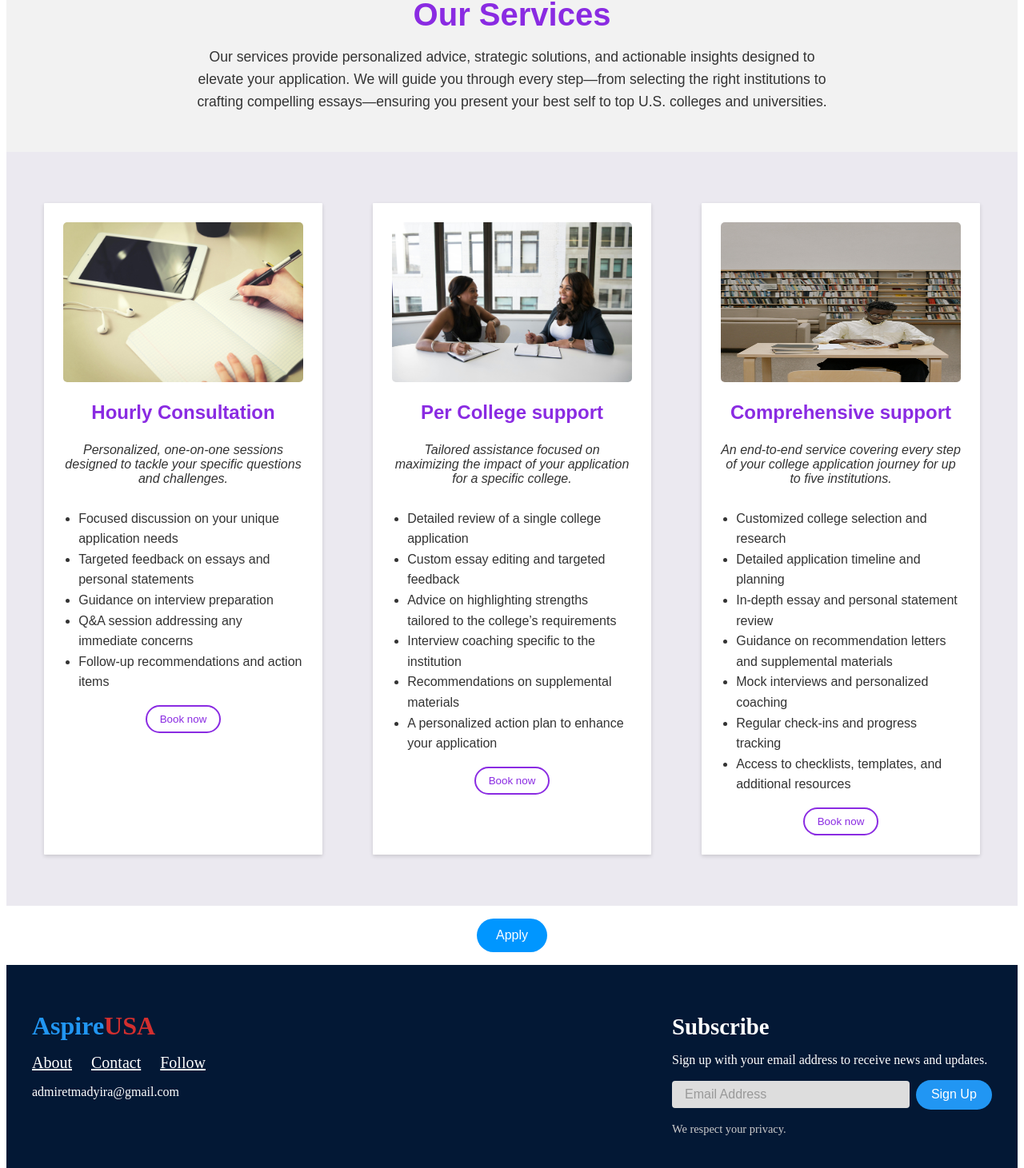
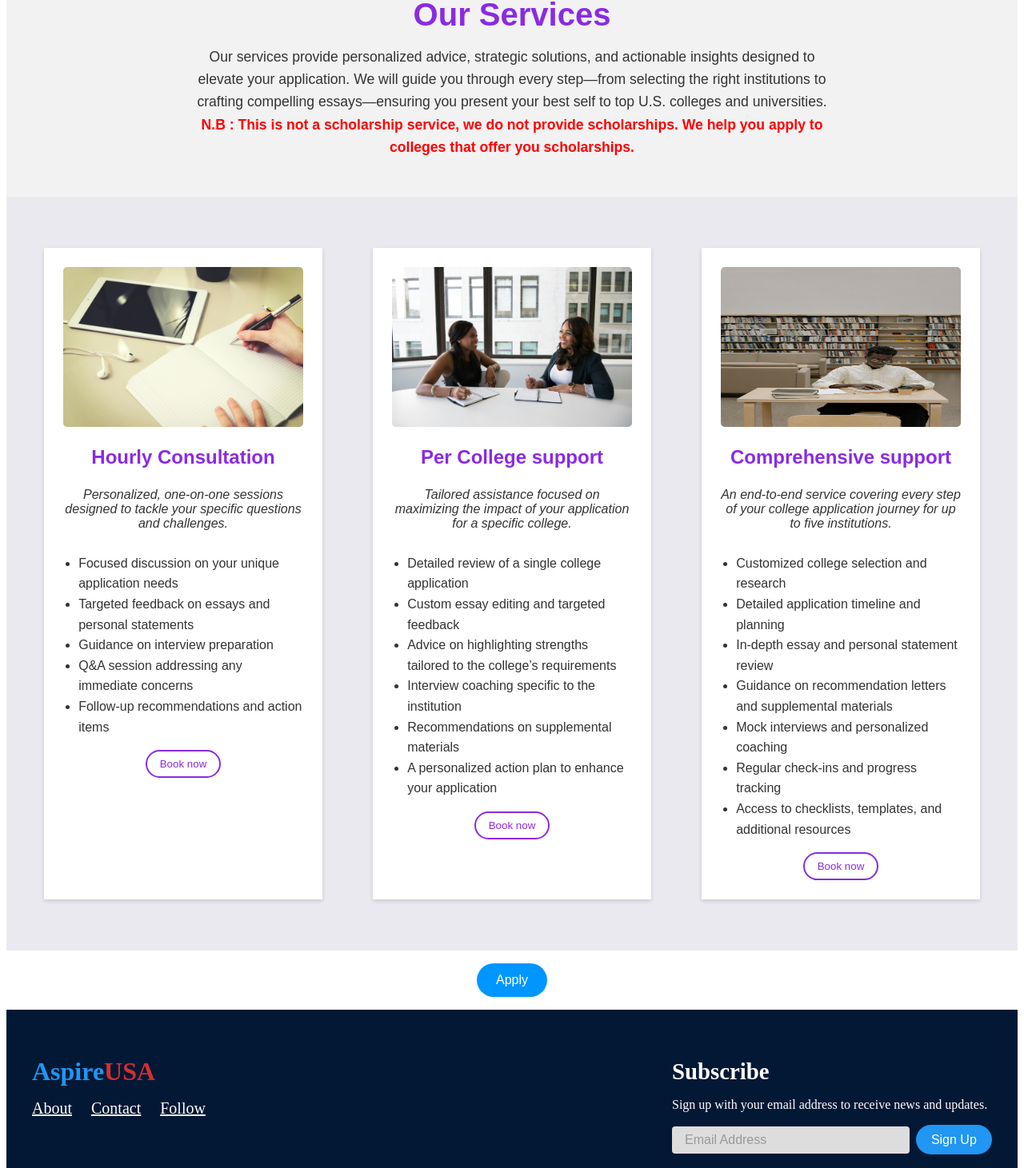
Before and after one commit to Mireinstein/AspireUS, a Next.js app: page /services in a window 1280 px wide. Shown: the part 173-1634 px from the top of the page at 80% size. Built offline with nearby package versions, Linux system fonts and the light colour scheme.

Commit message:
Update disclaimer

```diff
--- a/components/Footer.js
+++ b/components/Footer.js
@@ -21,7 +21,7 @@ export default function Footer() {
           </div>
 
           {/* Contact Info */}
-          <p className={styles.contactInfo}>admiretmadyira@gmail.com</p>
+          {/* <p className={styles.contactInfo}>admiretmadyira@gmail.com</p> */}
           {/* <p className={styles.contactInfo}>(555) 555-5555</p> */}
         </div>
 
--- a/pages/services.js
+++ b/pages/services.js
@@ -14,6 +14,9 @@ export default function Services() {
           designed to elevate your application. We will guide you through
           every step—from selecting the right institutions to crafting compelling essays—ensuring
           you present your best self to top U.S. colleges and universities.
+          <p style={{ color: 'red', fontWeight: 'bold' }}>
+            N.B : This is not a scholarship service, we do not provide scholarships. We help you apply to colleges that offer you scholarships.
+          </p>
         </p>
       </section>
 
```
Also changed, not shown: 6 other files (tests, documents, lock files or other folders).
